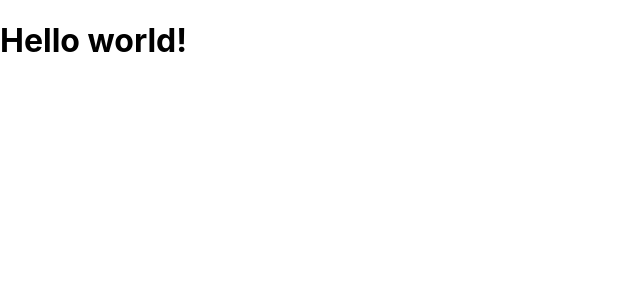
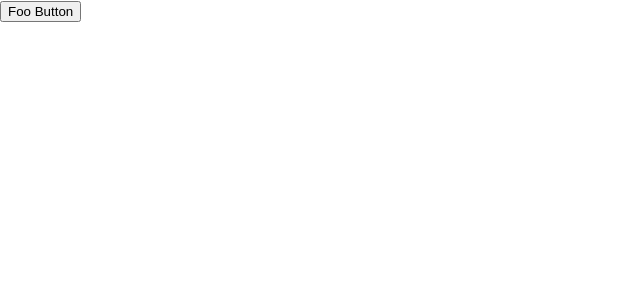
Before and after one commit to lukkas-lukkas/react-studies, a React (Create React App) app: page / in a window 1280 px wide. Shown: the top 300 px of the page, without its empty margins (0-640 px from the left). Built offline with nearby package versions, Linux system fonts and the light colour scheme; the HTML template or start-up script is replaced by a standard one.

Commit message:
create first class component

```diff
--- a/src/App.tsx
+++ b/src/App.tsx
@@ -1,8 +1,9 @@
+import Button from "./components/Button";
 
 function App() {
   return (
     <div className="App">
-      <h1>Hello world!</h1>
+      <Button />
     </div>
   );
 }
--- /dev/null
+++ b/src/components/Button/index.tsx
@@ -0,0 +1,13 @@
+import React from "react";
+
+class Button extends React.Component {
+    render() {
+        return (
+            <button>
+                Foo Button
+            </button>
+        )
+    }
+}
+
+export default Button;
```
